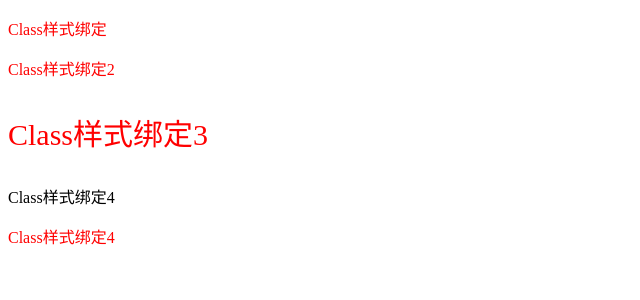
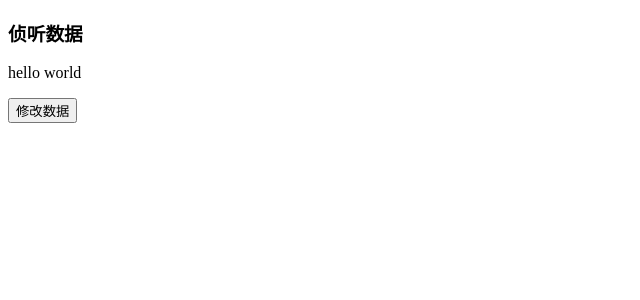
Before and after one commit to mindfreakcriss/my_vue_demo, a Vue app in the folder vue_base/: page / in a window 1280 px wide. Shown: the top 300 px of the page, without its empty margins (0-640 px from the left). Built offline with nearby package versions, Linux system fonts and the light colour scheme.

Commit message:
【提交】侦听器

```diff
--- a/vue_base/src/App.vue
+++ b/vue_base/src/App.vue
@@ -10,6 +10,7 @@ import EventDefaultDemo from "@/components/EventDefaultDemo.vue";
 import ArrayChangeDemo from "@/components/ArrayChangeDemo.vue";
 import ComputedDemo from "@/components/ComputedDemo.vue";
 import ClassDemo from "@/components/ClassDemo.vue";
+import WatchDemo from "@/components/WatchDemo.vue";
 </script>
 
 <template>
@@ -23,5 +24,6 @@ import ClassDemo from "@/components/ClassDemo.vue";
 <!--  <EventDefaultDemo></EventDefaultDemo>-->
 <!--  <ArrayChangeDemo></ArrayChangeDemo>-->
 <!--  <computed-demo></computed-demo>-->
-  <classDemo></classDemo>
+<!--  <classDemo></classDemo>-->
+  <watch-demo></watch-demo>
 </template>
--- /dev/null
+++ b/vue_base/src/components/WatchDemo.vue
@@ -0,0 +1,34 @@
+<script>
+ export default {
+   data() {
+     return {
+        msg : "hello world" //只能侦听这数据
+     }
+   },
+   methods: {
+     updateHandler() {
+       this.msg = "World!"
+     }
+   },
+   watch: {
+     //和data的侦听属性名一致
+     //newValue改变之后的数据
+     //oldValue改变之前的数据
+     msg(newValue, oldValue) {
+       //数据发生变化之后的函数
+      console.log(newValue)
+       console.log(oldValue)
+     }
+   }
+ }
+</script>
+
+<template>
+  <h3>侦听数据</h3>
+  <p> {{ msg }}</p>
+  <button @click="updateHandler">修改数据</button>
+</template>
+
+<style scoped>
+
+</style>
```
